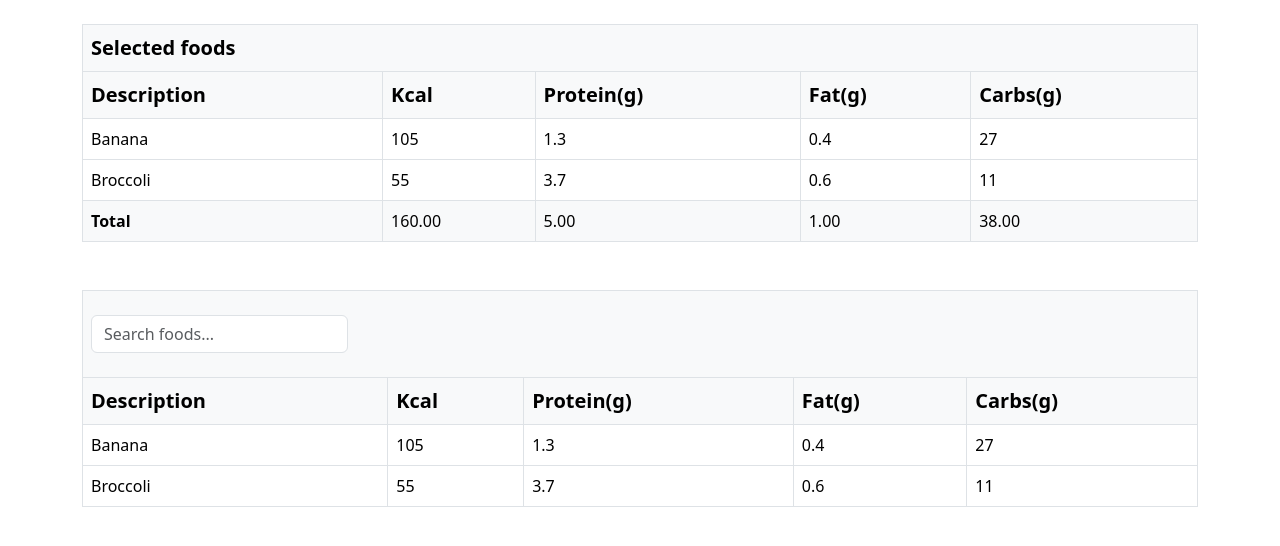
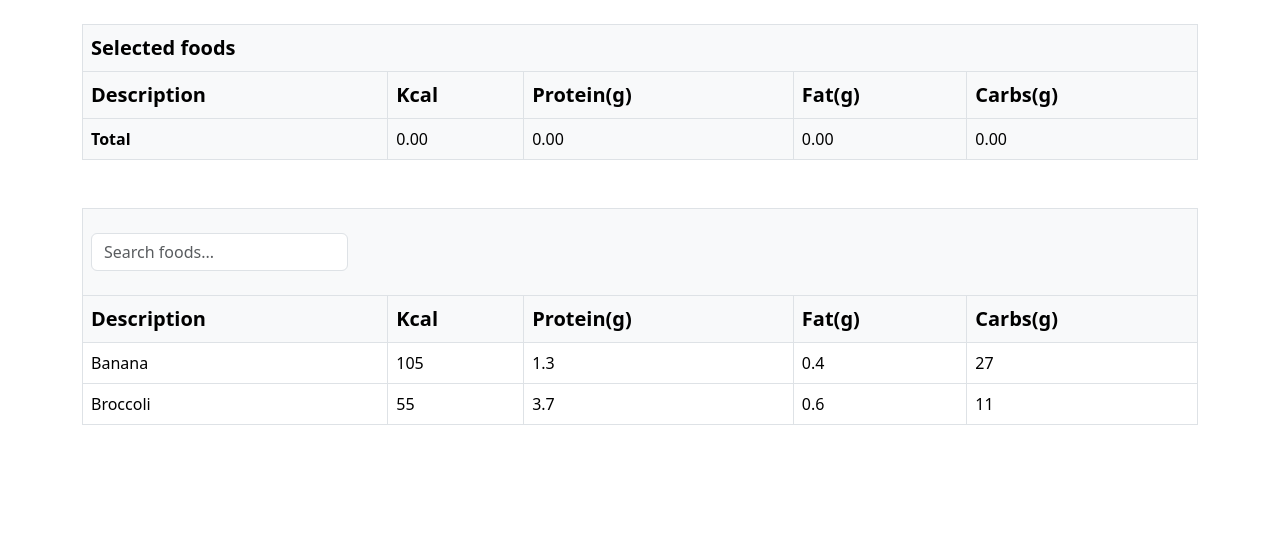
Before and after one commit to maria-pashkulova/food-lookup, a React (Create React App) app: page / in a window 1280 px wide. Shown: the top 546 px of the page. Built offline with nearby package versions, Linux system fonts and the light colour scheme.

Commit message:
Add and remove food items from Selected foods table functionality

```diff
--- a/src/App.js
+++ b/src/App.js
@@ -4,31 +4,28 @@ import { useState } from "react";
 
 function App() {
 
-  const [selectedFoodItems, setSelectedFoodItems] = useState([
-    {
-      id: "2",
-      description: "Banana",
-      kcal: 105,
-      protein: 1.3,
-      fat: 0.4,
-      carbs: 27
-    },
-    {
-      id: "4",
-      description: "Broccoli",
-      kcal: 55,
-      protein: 3.7,
-      fat: 0.6,
-      carbs: 11
+  const [selectedFoodItems, setSelectedFoodItems] = useState([]);
+
+  //handle add food item in Selected Food Table
+  function handleAddFoodItem(foodItem) {
+    const isSelected = selectedFoodItems.some((selectedFood) => selectedFood.id === foodItem.id);
+    if (!isSelected) {
+      setSelectedFoodItems(selectedFoodItems => [...selectedFoodItems, foodItem]);
     }
+  }
 
-  ]);
-
+  //handle remove food item in Selected Food Table
+  function handleRemoveFoodItem(foodItem) {
+    setSelectedFoodItems(selectedFoodItems => selectedFoodItems.filter(currFoodItem => currFoodItem.id !== foodItem.id))
+  }
 
   return (
     <div className='container mt-4'>
-      <SelectedFoodTable foodItems={selectedFoodItems} />
-      <SearchFoodTable />
+      <SelectedFoodTable
+        foodItems={selectedFoodItems}
+        onFoodItemClick={handleRemoveFoodItem}
+      />
+      <SearchFoodTable onFoodItemClick={handleAddFoodItem} />
     </div>
 
   );
--- a/src/components/FoodRecord.js
+++ b/src/components/FoodRecord.js
@@ -1,18 +1,15 @@
 function FoodRecord({
-    description,
-    kcal,
-    protein,
-    fat,
-    carbs
+    foodItem,
+    onFoodItemClick
 }) {
 
     return (
-        <tr>
-            <td>{description}</td>
-            <td>{kcal}</td>
-            <td>{protein}</td>
-            <td>{fat}</td>
-            <td>{carbs}</td>
+        <tr onClick={() => onFoodItemClick(foodItem)}>
+            <td>{foodItem.description}</td>
+            <td>{foodItem.kcal}</td>
+            <td>{foodItem.protein}</td>
+            <td>{foodItem.fat}</td>
+            <td>{foodItem.carbs}</td>
         </tr>
     )
 
--- a/src/components/SearchFoodTable.js
+++ b/src/components/SearchFoodTable.js
@@ -5,7 +5,9 @@ import FoodRecord from './FoodRecord';
 import { useState } from 'react';
 
 
-function SearchFoodTable() {
+function SearchFoodTable({
+    onFoodItemClick
+}) {
 
     //simulate search result
     const [foodItemsMatch, setFoodItems] = useState([
@@ -75,14 +77,11 @@ function SearchFoodTable() {
                 </tr>
             </thead>
             <tbody>
-                {foodItemsMatch.map(food => (
+                {foodItemsMatch.map(foodItem => (
                     <FoodRecord
-                        key={food.id}
-                        description={food.description}
-                        kcal={food.kcal}
-                        protein={food.protein}
-                        fat={food.fat}
-                        carbs={food.carbs}
+                        key={foodItem.id}
+                        foodItem={foodItem}
+                        onFoodItemClick={onFoodItemClick}
                     />
                 ))}
             </tbody>
--- a/src/components/SelectedFoodTable.js
+++ b/src/components/SelectedFoodTable.js
@@ -2,7 +2,10 @@ import Table from 'react-bootstrap/Table';
 import FoodRecord from './FoodRecord';
 import { sumNutritionColumnValues } from '../helpers/helpers';
 
-function SelectedFoodTable({ foodItems }) {
+function SelectedFoodTable({
+    foodItems,
+    onFoodItemClick
+}) {
     return (
         <Table bordered hover>
             <thead className='fs-5'>
@@ -18,14 +21,11 @@ function SelectedFoodTable({ foodItems }) {
                 </tr>
             </thead>
             <tbody>
-                {foodItems.map(food => (
+                {foodItems.map(foodItem => (
                     <FoodRecord
-                        key={food.id}
-                        description={food.description}
-                        kcal={food.kcal}
-                        protein={food.protein}
-                        fat={food.fat}
-                        carbs={food.carbs}
+                        key={foodItem.id}
+                        foodItem={foodItem}
+                        onFoodItemClick={onFoodItemClick}
                     />
                 ))}
 
```
